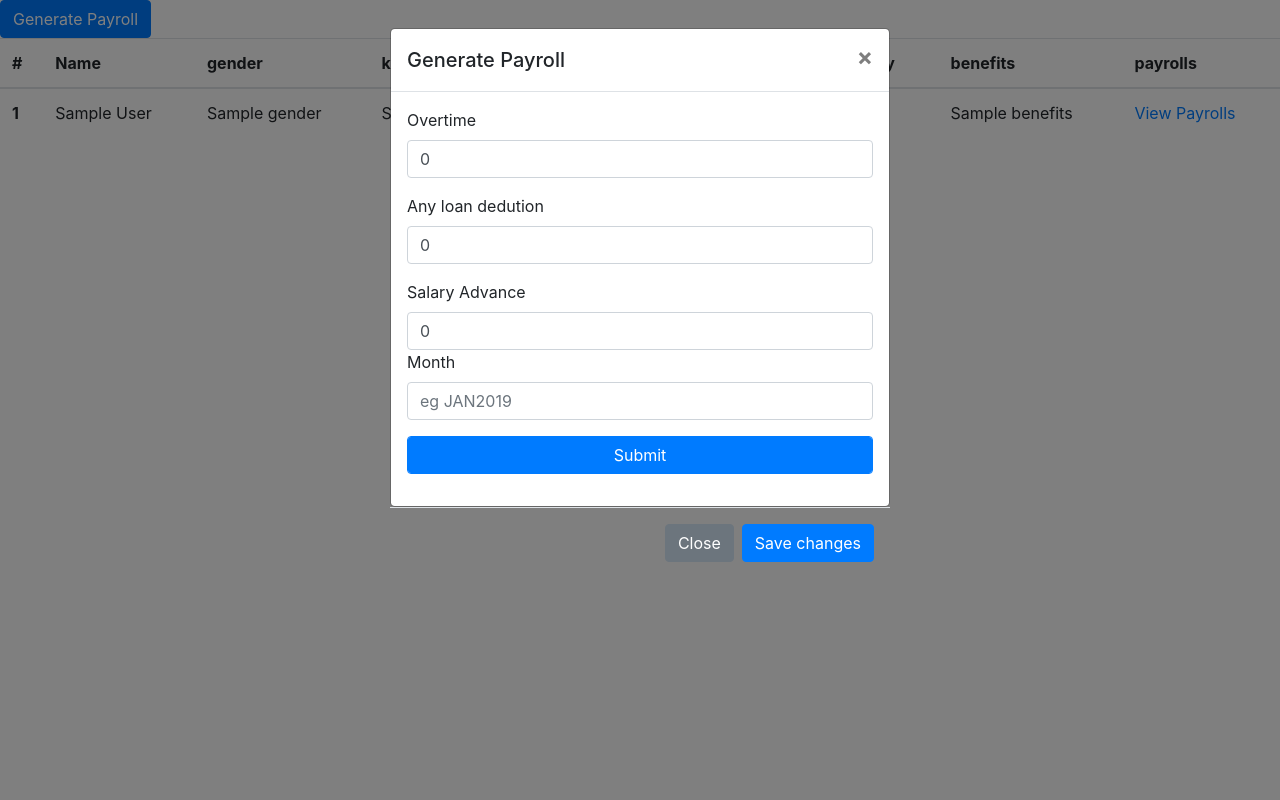
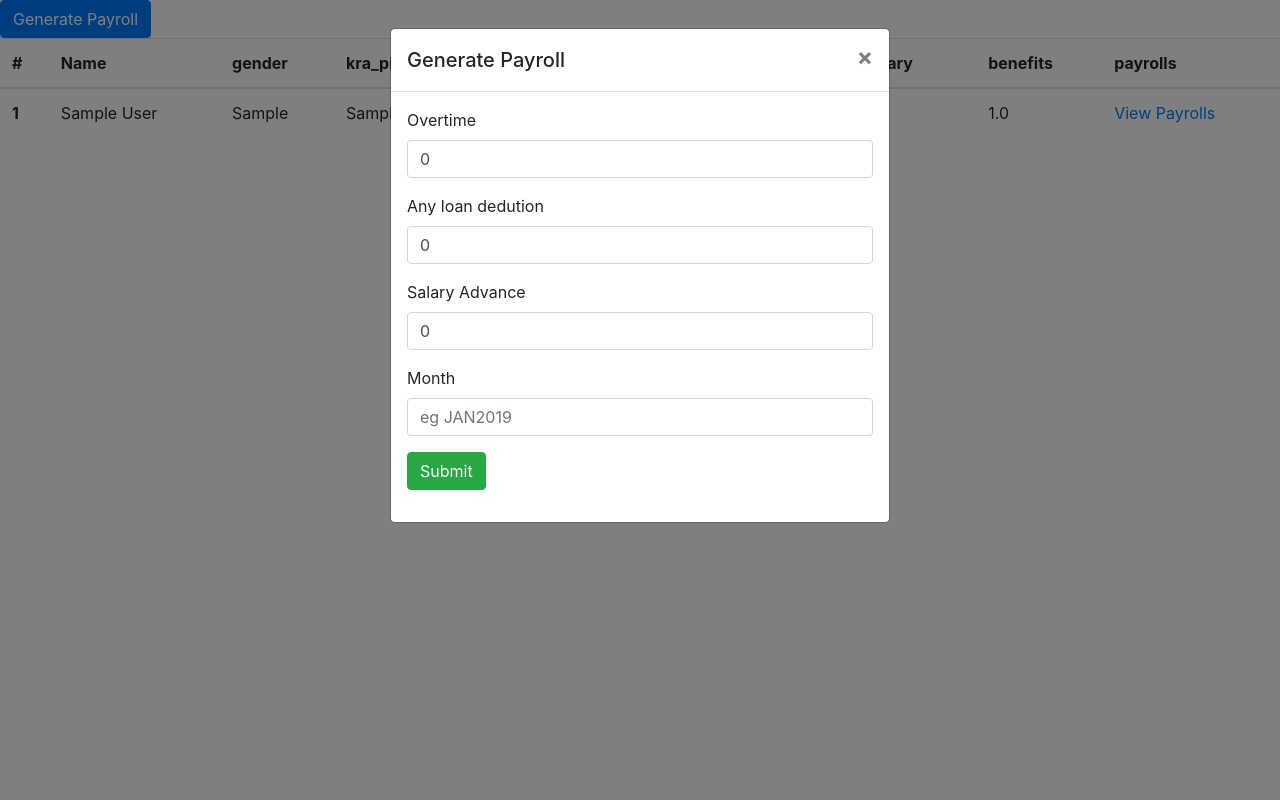
Before and after one commit to rosalia200/Payroll-system, a Flask app: template templates/payroll.html in a window 1280 px wide, after a click on "Generate Payroll". Run offline with Flask 2, Linux system fonts and the light colour scheme; tables that the repository leaves empty hold one stand-in row (values such as "Sample post"); the template is opened without the code that fills it: values that come from a table or form of the project are taken from there, most other values are stand-ins (such as "Sample title", 1, 10 or a date in 2020); some libraries are stand-ins or nearby versions.

Commit message:
first commit

```diff
--- a/main.py
+++ b/main.py
@@ -28,17 +28,21 @@
 @app.route('/employees/<int:dept_id>')
 def employees(dept_id):
     departments = DepartmentModel.fetch_all()
+
     this_department=DepartmentModel.fetch_by_id(dept_id)
+
     employees=this_department.employees
 
     return render_template('employees.html',this_department=this_department,idara=departments)
 
+#fuction to run when clients visit this route
+@app.route('/')
+def hello_world():
 
-@app.route('/')
-#fuction to run when clients visit this route
-def hello_world():
     departments = DepartmentModel.fetch_all()
+
     all_employees=EmployeeModel.fetch_all()
+
     male=0
     female=0
     others=0
@@ -59,6 +63,7 @@
     #print(graph)
     line_chart = pygal.Bar()
     line_chart.title = 'Salary Cost per Department'
+
     for each_dept in departments:
         line_chart.add(each_dept.name,DepartmentModel.fetch_total_payrol_by_id(each_dept.department_id))
     bar_graph=line_chart.render_data_uri()
@@ -107,35 +112,39 @@
 def payrolls(emp_id):
     employee=EmployeeModel.fetch_by_id(emp_id)
     return render_template('payroll.html',employee=employee)
+
+
 @app.route('/generate_payroll/<int:id>',methods=['POST'])
 def generate_payroll(id):
-    this_employee=EmployeeModel.fetch_by_id(id)
-    overtime = request.form['overtime']
-
-    payroll = Payroll( this_employee.basic_salary, this_employee.benefits, float(overtime))
+    #if request.method == 'POST':
+        this_employee=EmployeeModel.fetch_by_id(id)
 
 
-    month = request.form['month']
-    loan = request.form['loan']
-    salary_advance = request.form['salary_advance']
-    gross_salary = payroll.gross_salary
-    taxable_income = payroll.taxable_income
-    nssf = round(payroll.nssf_deductions, 2)
-    paye = round(payroll.payee, 2)
-    personal_relief = payroll.personal_relief
-    #tax_net_off_relief = round(payroll.after_relief, 2)
-    nhif = payroll.nhif_deductions
-    net_salary = round(payroll.net_salary, 2)
-    take_home_pay = net_salary - (float(loan) + float(salary_advance))
+        payroll = Payroll( this_employee.basic_salary, this_employee.benefits )
 
-    payslip = PayrollsModel( monthYear=month, overtime=overtime, loan_deducted=loan,
-                           salary_advance=salary_advance, gross_salary=gross_salary, nssf=nssf,
-                           taxable_income=taxable_income, paye=paye, personal_relief=personal_relief,
-                            nhif=nhif, net_salary=net_salary,
-                           take_home_pay=take_home_pay, employee_id=this_employee.id)
-    payslip.insert_to_db()
-    flash('Payslip for ' + this_employee.full_name + ' has been successfully generated', 'success')
-    return redirect(url_for('payrolls', emp_id=this_employee.id))
+        name_of_employee = request.form['name']
+
+        month = request.form['month']
+        overtime = request.form['overtime']
+
+        loan = request.form['loan']
+        salary_advance = request.form['salary_advance']
+
+        gross_salary = payroll.gross_salary
+        taxable_income = payroll.taxable_income
+        nssf = round(payroll.nssf_deductions, 2)
+        paye = round(payroll.payee, 2)
+        personal_relief = payroll.personal_relief
+        #tax_net_off_relief = round(payroll.after_relief, 2)
+        nhif = payroll.nhif_deductions
+        net_salary = round(payroll.net_salary, 2)
+        take_home_pay = net_salary - (float(loan) + float(salary_advance)+float(overtime))
+
+        payslip = PayrollsModel( full_name=name_of_employee,month=month, overtime=overtime, loan_deducted=loan,salary_advance=salary_advance, gross_salary=gross_salary, nssf=nssf,taxable_income=taxable_income, paye=paye, personal_relief=personal_relief,nhif=nhif, net_salary=net_salary,take_home_pay=take_home_pay, employee_id=this_employee.id)
+        payslip.insert_to_db()
+        #payslip.fetch_by_employee(id=id)
+        #flash('Payslip for ' + this_employee.full_name + ' has been successfully generated', 'success')
+        return redirect(url_for('payrolls', emp_id=this_employee.id)),render_template('payroll.html')
 
 
 @app.route('/editEmployee/<int:id>',methods=['POST'])
--- a/models/Employees.py
+++ b/models/Employees.py
@@ -12,7 +12,7 @@
     department_id=db.Column(db.Integer,db.ForeignKey('departments.department_id'))
     basic_salary=db.Column(db.Float(3))
     benefits=db.Column(db.Float(3))
-    payrolls=db.relationship(PayrollsModel,backref='employee')
+    payrolls=db.relationship('PayrollsModel',backref='wafanyakazi', lazy=True)
 
     #create
     def insert_to_db(self):
--- a/resources/payroll.py
+++ b/resources/payroll.py
@@ -7,14 +7,14 @@
     personal_relief=1408
     nhif_deductions=0
     payee=0
-    overtime=0
+    #overtime=0
     total_deductions=0
     net_salary=0
 
-    def __init__(self, basic_salary, benefits,overtime):
+    def __init__(self, basic_salary, benefits,):
         self.basic_salary = basic_salary
         self.benefits = benefits
-        self.overtime=overtime
+        #self.overtime=overtime
         self.gross_salary()
         self.nssf_deductions()
         self.taxable_income()
--- a/templates/payroll.html
+++ b/templates/payroll.html
@@ -49,23 +49,24 @@
                         <label for="formGroupExampleInput">Salary Advance</label>
                         <input name="salary_advance" required type="number" value="0" class="form-control" id="formGroupExampleInput"
                                placeholder="Salary Advance">
-                    </div<div class="form-group">
+                    </div>
+                    <div class="form-group">
                         <label for="formGroupExampleInput">Month</label>
                         <input name="month" required type="text"  class="form-control" id="formGroupExampleInput"
                                placeholder="eg JAN2019">
                     </div>
 
+                    <div class="form-group">
+                        <input name="name" type="hidden" value="{{ employee.full_name }}"  class="form-control">
+                    </div>
 
                     <div class="form-group">
+                        <button type="submit" class="btn btn-success">Submit</button>
+                    </div>
 
-                        <input type="submit" class="form-control btn btn-primary">
-                    </div>
+
                 </form>
             </div>
-        </div>
-        <div class="modal-footer">
-            <button type="button" class="btn btn-secondary" data-dismiss="modal">Close</button>
-            <button type="button" class="btn btn-primary">Save changes</button>
         </div>
     </div>
 </div>
```
Also changed, not shown: models/Derpartments.py (+11 -1 lines), models/Payrolls.py (+4 -3 lines), templates/index.html (+11 -6 lines).
